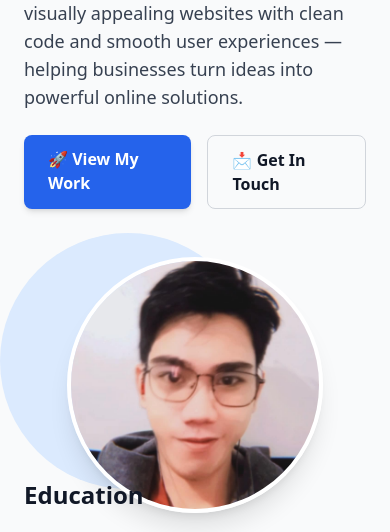
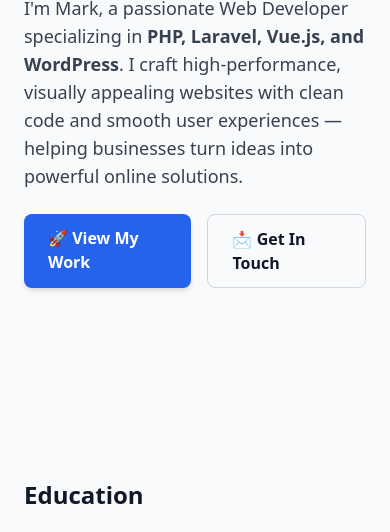
Before and after one commit to markrod1029/my-portfolio, a plain HTML site: page index.html in a window 390 px wide. Shown: the part 494-1026 px from the top of the page. Drawn offline with nearby package versions, Linux system fonts and the light colour scheme.

Commit message:
hide images in banner

```diff
--- a/index.html
+++ b/index.html
@@ -83,7 +83,7 @@
     </div>
 
     <!-- Profile Image -->
-    <div class="relative flex justify-center">
+    <div class="relative flex justify-center hidden lg:flex ">
       <div class="absolute -top-6 -left-6 w-64 h-64 rounded-full bg-blue-100"></div>
       <img src="./images/my-picture.jpeg" alt="Profile"
         class="relative w-64 h-64 object-cover rounded-full shadow-xl border-4 border-white">
```
